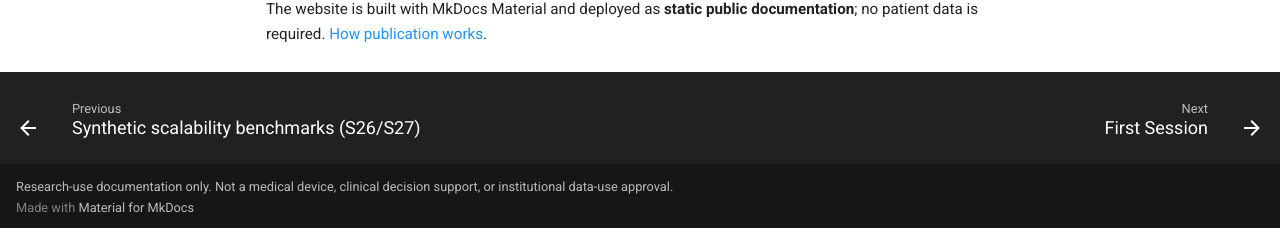
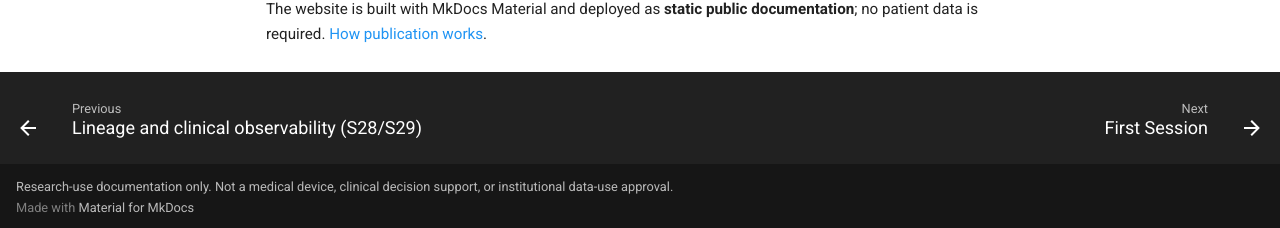
Before and after one commit to appsplorer/thomaslab-docs, an MkDocs documentation site: the page built from docs/index.md, in a window 1280 px wide and 900 px high, scrolled down 1347 px. Shown: the part 669-897 px from the top of the window. Built offline with MkDocs 1.6.1 and Material for MkDocs 9.7.7, drawn with Linux system fonts in a browser that asks for light colours; comment, search, counter and statistics services are not loaded.

Commit message:
docs(ehr): expose S28/S29 candidate guide in handbook navigation

```diff
--- a/mkdocs.yml
+++ b/mkdocs.yml
@@ -84,6 +84,7 @@
       - 'Real dataset acceptance backlog (24 Oct)': guides/real-dataset-acceptance-plan.md
       - 'Adaptive EHR engineering build plan': guides/ehr-platform-build-plan.md
       - 'Synthetic scalability benchmarks (S26/S27)': reference/functions/synthetic_scale.md
+      - 'Lineage and clinical observability (S28/S29)': reference/functions/lineage_observability.md
   - 'Start here':
       - 'Home': index.md
       - 'First Session': getting-started/first-session.md
```
